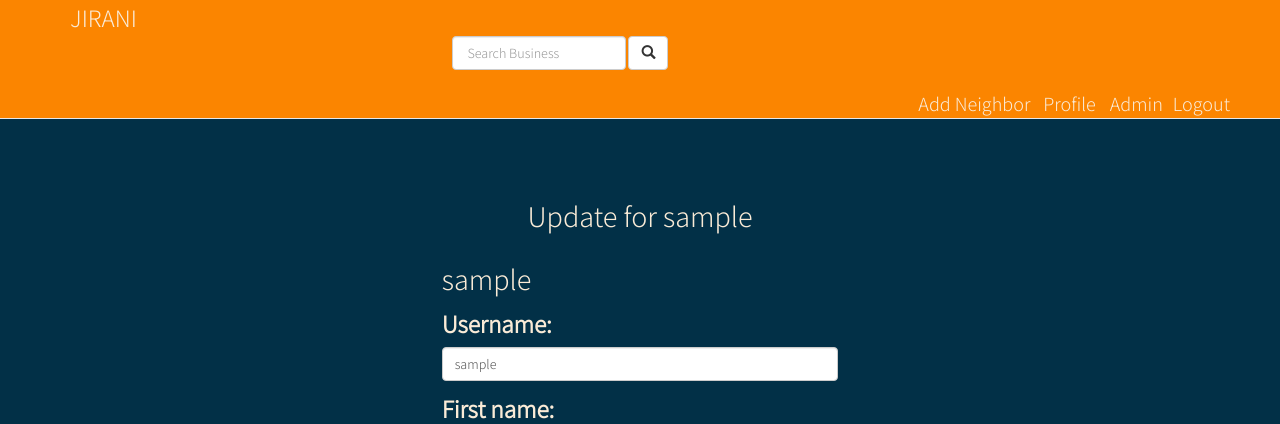
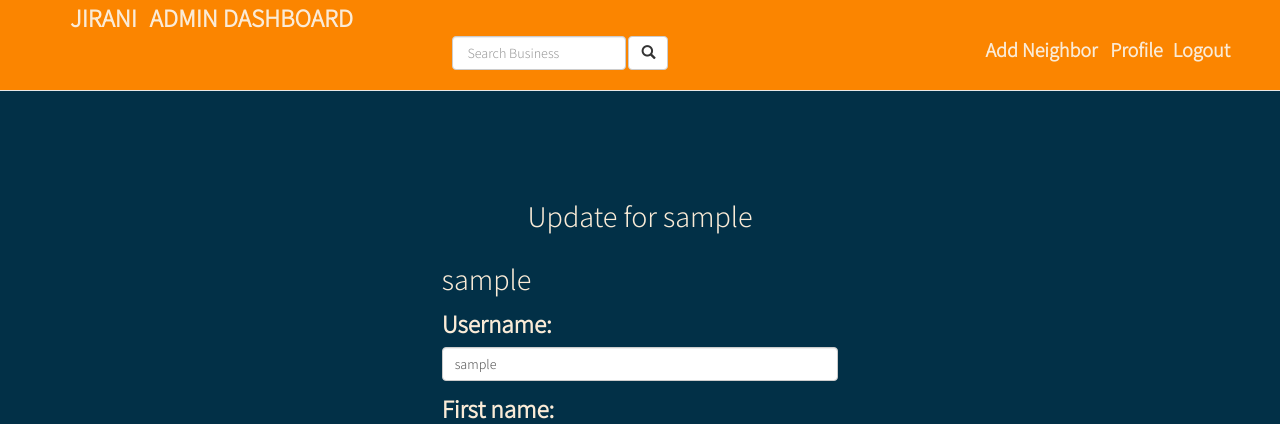
Before and after one commit to josphat-otieno/Neighbour-Spy, a Django app: page /edit_profile/ in a window 1280 px wide. Shown: the top 424 px of the page. Run offline with Django 3.2, Linux system fonts and the light colour scheme; the visitor is signed in with stand-in values (Sample User, id 1); some libraries are stand-ins or nearby versions.

Commit message:
push to heroku

```diff
--- a/spypyapp/templates/navbar.html
+++ b/spypyapp/templates/navbar.html
@@ -6,7 +6,8 @@
       </button>
     </div>
     <div class="navbar-collapse collapse">
-      <a href="/" style="font-size: 25px; color: antiquewhite; margin-bottom: 0px;">JIRANI</a>
+      <a href="/" style="font-size: 25px; color: antiquewhite; margin-bottom: 0px; font-weight: bolder;">JIRANI</a>
+      <a  style="margin-left: 10px;font-size: 25px; color: antiquewhite; font-weight: bolder;"href="/admin">ADMIN DASHBOARD </a>
     </div>
     <div class="col-sm- col-md-8 navbar-center" style="text-align:center; margin-left: 110px;">
       <form class="form-inline" action="{%url 'search' %}">
@@ -17,12 +18,11 @@
       </form>
     </div>
     <div class="nav navbar-nav navbar-right">
-      <a  style="margin-right: 10px; font-size: 20px; color: antiquewhite;" href="{% url 'neighbor' %}">Add Neighbor</a>
 
-      <a  style="margin-right: 10px;font-size: 20px; color: antiquewhite;"href="{% url 'profile' %}">Profile </a>
       {% if user.is_authenticated %}
-      <div class="nav navbar-nav navbar-right"><a style="margin-right: 10px;font-size: 20px; color: antiquewhite;" href="accounts/logout">Logout</a></div>
-      <a  style="margin-right: 10px;font-size: 20px; color: antiquewhite;"href="/admin">Admin </a>
+      <a  style="margin-right: 10px; font-size: 20px; color: antiquewhite; font-weight: bolder;" href="{% url 'neighbor' %}">Add Neighbor</a>
+      <a  style="margin-right: 10px;font-size: 20px; color: antiquewhite;font-weight: bolder;"href="{% url 'profile' %}">Profile </a>
+      <div class="nav navbar-nav navbar-right"><a style="margin-right: 10px;font-size: 20px; color: antiquewhite;font-weight: bolder;" href="accounts/logout">Logout</a></div>
       {% else %}
       <ul>
         <li><a style="color: green; font-size: larger; font-weight: bold;">
@@ -30,10 +30,7 @@
           <a class='btn btn-default' href="/accounts/register">Sign Up</a>
           {%endif%}
           </li>
-
-          <!--  -->
       </ul>
-
     </div>
   </div>
 </div>
--- a/spypyapp/views.py
+++ b/spypyapp/views.py
@@ -6,7 +6,7 @@ from .forms import *
 
 
 # Create your views here.
-@login_required(login_url='/accounts/login/')
+# @login_required(login_url='/accounts/login/')
 def index(request):
     businesses = Business.objects.all()
     neighbors = Neighbor.objects.all()
@@ -22,6 +22,7 @@ def neighborhood_view(request, neighborhood_id):
     businesses = Business.objects.filter(neighborhood=neighbor)
     return render (request, 'spy/detail.html', {"neighbor":neighbor, "businesses":businesses,})
 
+@login_required(login_url='/accounts/login/')
 def new_neighbor(request):
     current_user = request.user
     if request.method == 'POST':
@@ -36,6 +37,8 @@ def new_neighbor(request):
         new_form=NeighborForm()
     return render(request, 'spy/new_neighbor.html', {"new_form":new_form})
 
+
+@login_required(login_url='/accounts/login/')
 def update_count(request, neighborhood_id):
     count = Neighbor.objects.get(id=neighborhood_id)
     count_form = CountForm(instance=count)
@@ -48,6 +51,7 @@ def update_count(request, neighborhood_id):
 
     return render (request, 'spy/update_count.html', context)
 
+@login_required(login_url='/accounts/login/')
 def create_business(request, neighborhood_id):
     neighbor = Neighbor.objects.get(id = neighborhood_id)
     current_user = request.user
@@ -64,6 +68,7 @@ def create_business(request, neighborhood_id):
         business_form=BusinessForm()
     return render(request, 'spy/business.html',{"business_form":business_form, })
 
+@login_required(login_url='/accounts/login/')
 def create_post(request):
     # neighbor = Neighbor.objects.get(id = neighborhood_id)
     current_user = request.user
@@ -79,6 +84,7 @@ def create_post(request):
         post_form=PostForm()
     return render(request, 'spy/post.html',{"post_form":post_form})
 
+@login_required(login_url='/accounts/login/')
 def delete_neighborhood(request, neighborhood_id):
     item = Neighbor.objects.get(id = neighborhood_id)
     if request.method == 'POST':
@@ -92,6 +98,7 @@ def profile_view(request):
     user = User.objects.get(username = user.username)
     return render (request, 'spy/profile.html', {"user":user})
 
+@login_required(login_url='/accounts/login/')
 def edit_profile(request):
     user = request.user
     # user = User.objects.get(username = user.username)
```
